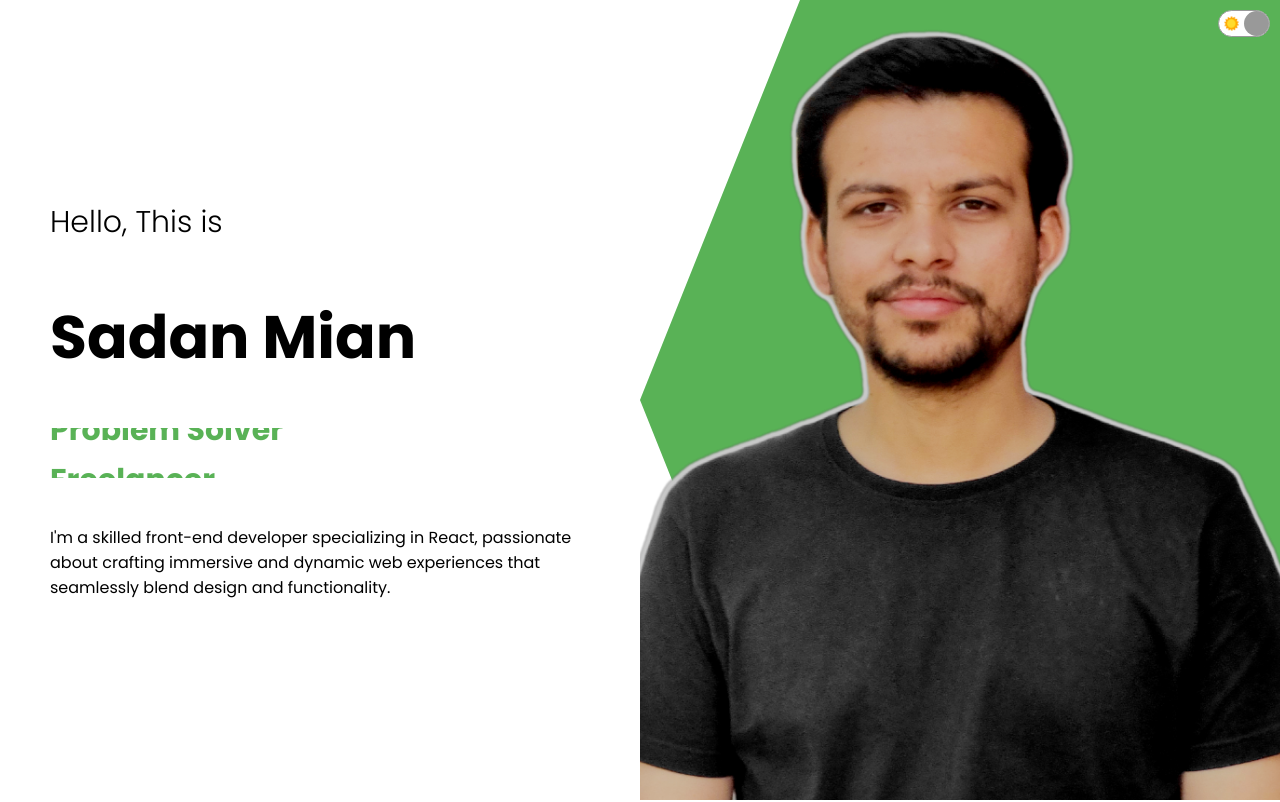
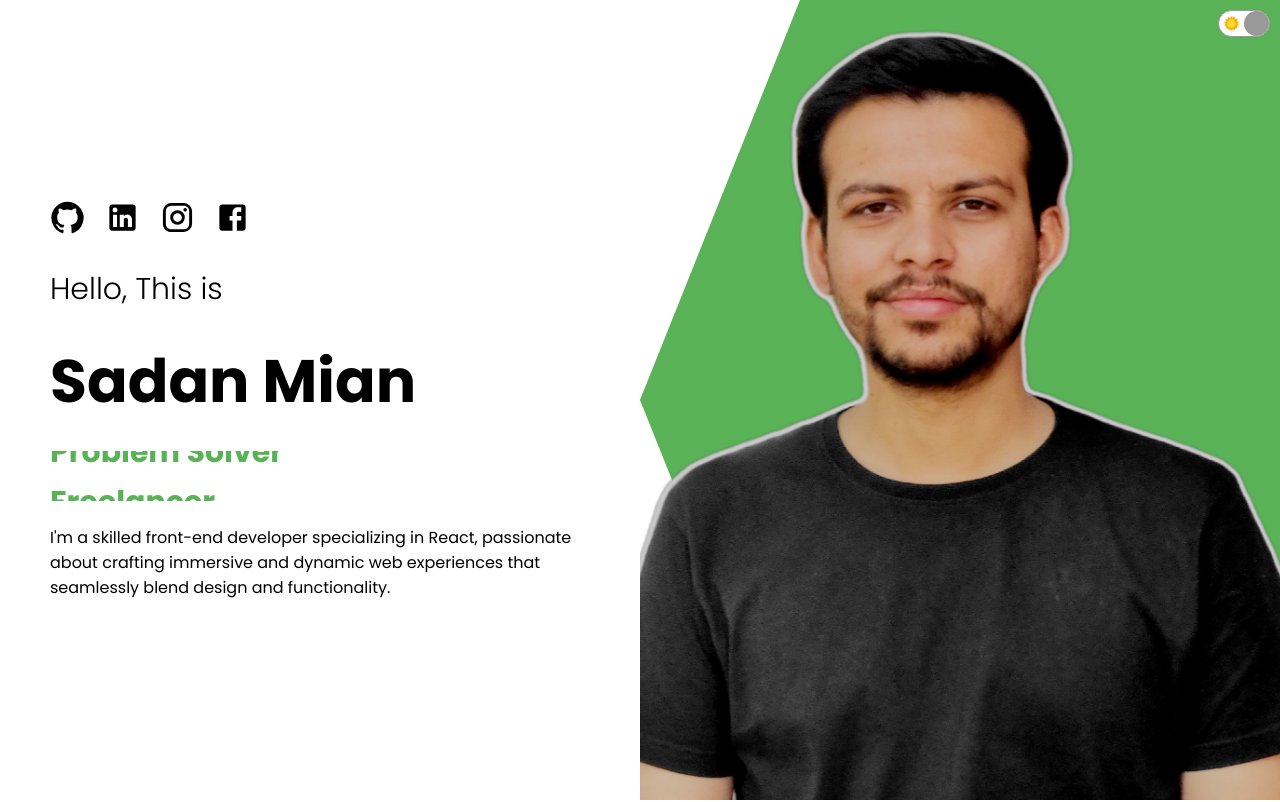
Before and after one commit to sadanmian/My-Portfolio, a React (Create React App) app: page / in a window 1280 px wide. Shown: the top 802 px of the page. Built offline with nearby package versions, Linux system fonts and the light colour scheme.

Commit message:
Social Media Added

```diff
--- a/package.json
+++ b/package.json
@@ -4,6 +4,10 @@
   "private": true,
   "dependencies": {
     "@emailjs/browser": "^3.11.0",
+    "@emotion/react": "^11.11.1",
+    "@emotion/styled": "^11.11.0",
+    "@mui/icons-material": "^5.14.3",
+    "@mui/material": "^5.14.5",
     "@testing-library/jest-dom": "^5.17.0",
     "@testing-library/react": "^13.4.0",
     "@testing-library/user-event": "^13.5.0",
--- a/src/components/intro/Intro.jsx
+++ b/src/components/intro/Intro.jsx
@@ -3,6 +3,7 @@ import "./intro.css";
 import Pic from "../../img/pic.png";
 import Dark from "../../img/dark.png";
 import { ThemeContext } from "../../context";
+import { Facebook, GitHub, Instagram, LinkedIn } from "@mui/icons-material";
 
 export const Intro = () => {
   const theme = useContext(ThemeContext);
@@ -11,6 +12,40 @@ export const Intro = () => {
     <div className="i">
       <div className="i-left">
         <div className="i-left-wrapper">
+          <div className="i-left-mylinks">
+            <a
+              style={{ color: darkMode && "white" }}
+              className="links"
+              href="https://github.com/sadanmian"
+              target="_blank"
+            >
+              <GitHub className="socialLink" />
+            </a>
+            <a
+              style={{ color: darkMode && "white" }}
+              className="links"
+              href="https://www.linkedin.com/in/sadanmian/"
+              target="_blank"
+            >
+              <LinkedIn className="socialLink" />
+            </a>
+            <a
+              style={{ color: darkMode && "white" }}
+              className="links"
+              href="https://www.instagram.com/sadanmian"
+              target="_blank"
+            >
+              <Instagram className="socialLink" />
+            </a>
+            <a
+              style={{ color: darkMode && "white" }}
+              className="links"
+              href="https://www.facebook.com/sadanmian"
+              target="_blank"
+            >
+              <Facebook className="socialLink" />
+            </a>
+          </div>
           <h2 className="i-intro">Hello, This is</h2>
           <h1 className="i-name">Sadan Mian</h1>
           <div className="i-title">
--- a/src/components/intro/intro.css
+++ b/src/components/intro/intro.css
@@ -9,6 +9,19 @@
   display: flex;
   align-items: center;
   justify-content: center;
+}
+
+.i-left-mylinks {
+  display: flex;
+  gap: 20px;
+}
+
+.links {
+  color: black;
+}
+
+.socialLink {
+  font-size: 35px !important;
 }
 
 .i-left-wrapper {
@@ -101,6 +114,10 @@
     flex-direction: column;
   }
 
+  .i-left-mylinks {
+    margin-bottom: 20px;
+  }
+
   .i-left-wrapper {
     padding: 10px;
     align-items: center;
```
Also changed, not shown: 1 other file (tests, documents, lock files or other folders).
